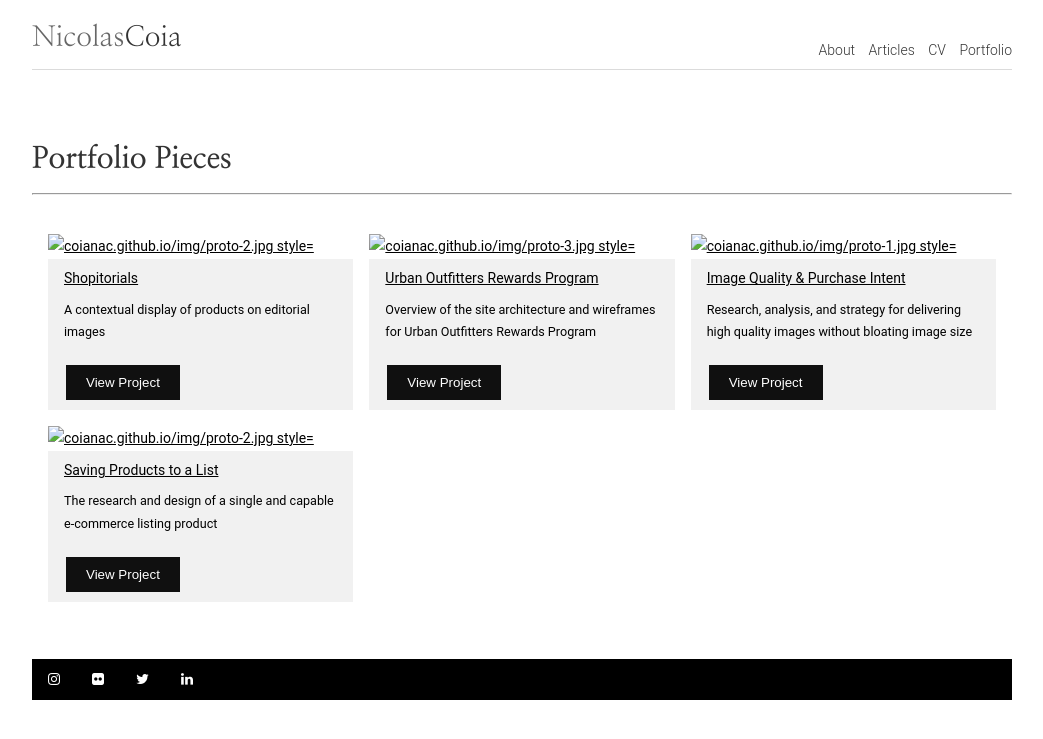
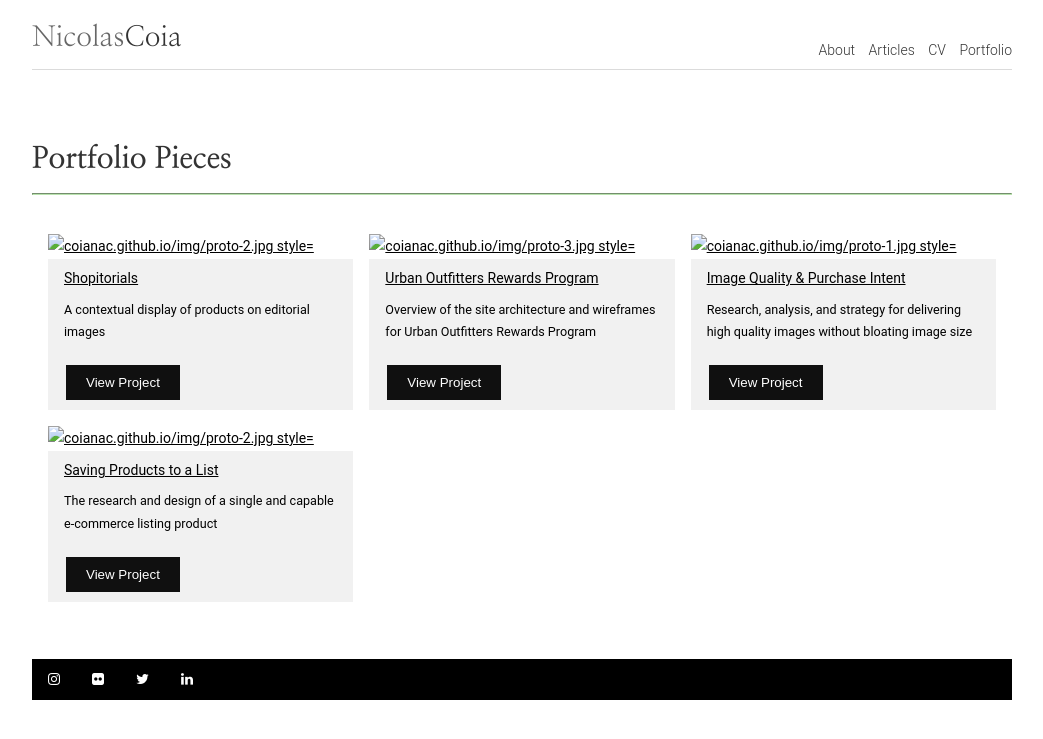
Before and after one commit to dyutibarma/monochrome, a Jekyll site: the page built from portfolio.html, in a window 1280 px wide. Shown: the top 739 px of the page, without its empty margins (118-1161 px from the left). Built offline with Jekyll 4.4.1, drawn with Linux system fonts in a browser that asks for light colours.

Commit message:
Update typography.scss

```diff
--- a/_sass/typography.scss
+++ b/_sass/typography.scss
@@ -89,6 +89,34 @@ p, ul, ol {
 	line-height: 1.8em;
 	margin-bottom: 1.3334em; /* 24px/18px */
 }
+hr {
+    	display: block;
+    	margin-top: 0.5em;
+    	margin-bottom: 0.5em;
+    	margin-left: auto;
+    	margin-right: auto;
+    	border-style: inset;
+    	border-width: .5px;
+    	border-color: #B9E2AE;
+}
+
+hr-dash {
+   	display: block;
+    	margin-top: 0.5em;
+    	margin-bottom: 0.5em;
+    	margin-left: auto;
+    	margin-right: auto;
+    	border-style: inset;
+	border-width: .5px;
+	border-color: #B9E2AE;
+	border-style: dashed;
+}
+
+h0 {	font-family : "Nanum Myeongjo", serif;
+	font-size: 4.286em; /* 60px */
+	line-height: 0;
+	padding: 0 0 0 0;
+}
 
 h1 {
 	font-size: 3em; /* 42px/18px */
```
